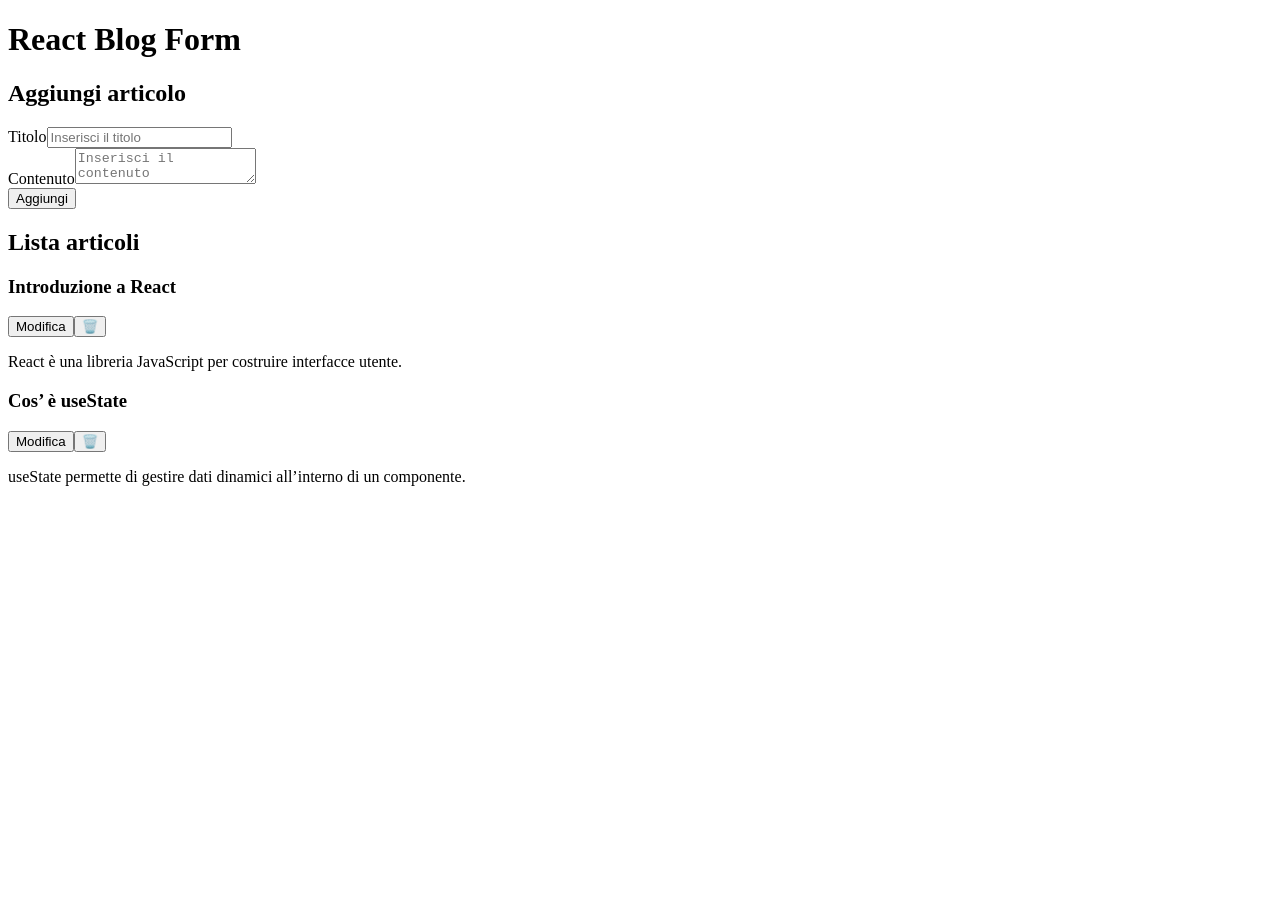
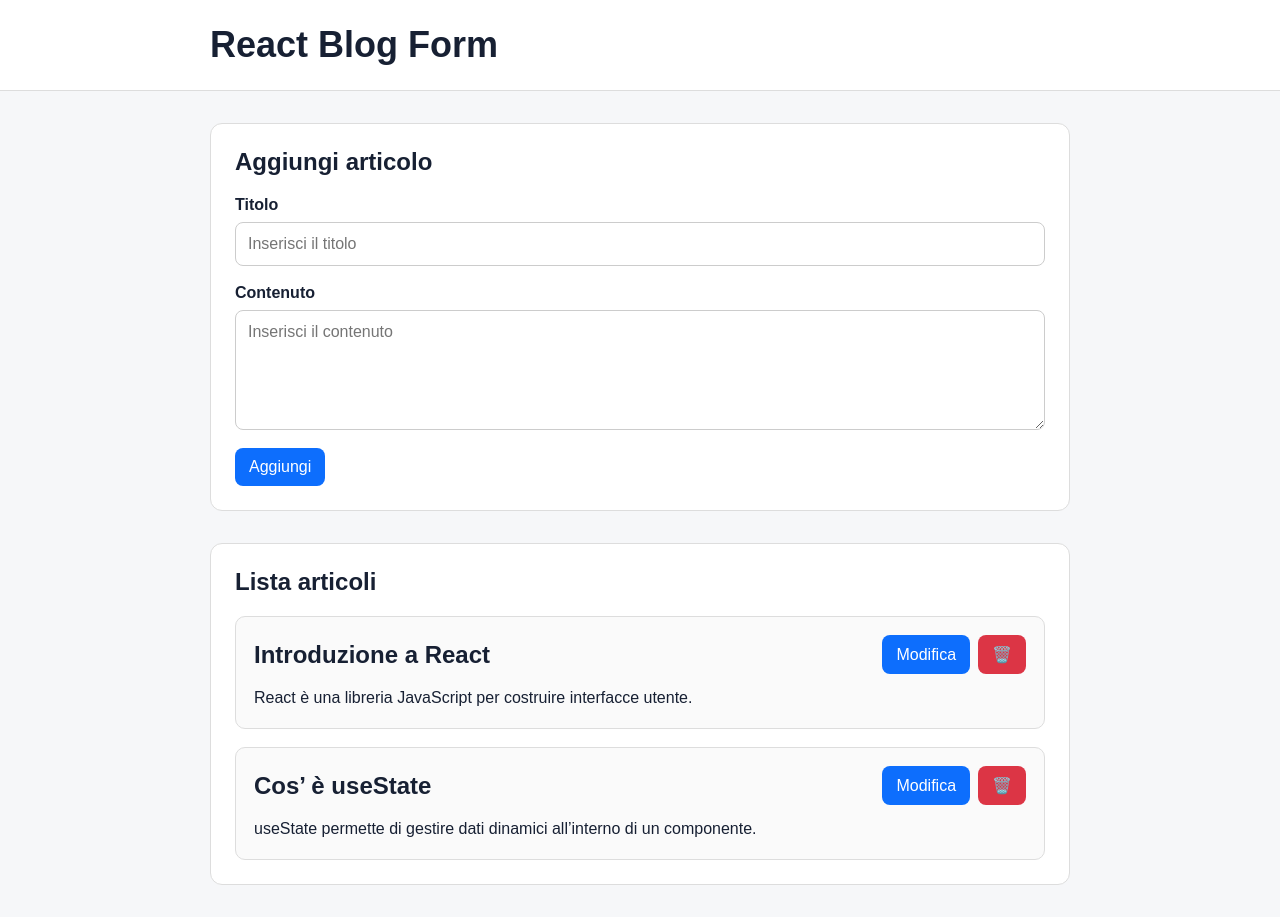
Before and after one commit to alessiaasmeraglia/react-form, a React (Vite) app: page / in a window 1280 px wide. Before the commit the page ends 800 px from the top, so only its background shows below. Built offline with nearby package versions, Linux system fonts and the light colour scheme.

Commit message:
Aggiunto lo stile

```diff
--- a/src/index.css
+++ b/src/index.css
@@ -0,0 +1,143 @@
+* {
+  box-sizing: border-box;
+  margin: 0;
+  padding: 0;
+}
+
+body {
+  font-family: Arial, Helvetica, sans-serif;
+  background-color: #f6f7f9;
+  color: #172033;
+}
+
+button,
+input,
+textarea {
+  font: inherit;
+}
+
+button {
+  cursor: pointer;
+}
+
+.container {
+  max-width: 900px;
+  margin: 0 auto;
+  padding: 0 20px;
+}
+
+.page-header {
+  background-color: #ffffff;
+  border-bottom: 1px solid #dddddd;
+  padding: 24px 0;
+  margin-bottom: 32px;
+}
+
+.page-header h1 {
+  font-size: 36px;
+}
+
+.form-section,
+.articles-section {
+  background-color: #ffffff;
+  border: 1px solid #dddddd;
+  border-radius: 12px;
+  padding: 24px;
+  margin-bottom: 32px;
+}
+
+.form-section h2,
+.articles-section h2 {
+  margin-bottom: 20px;
+}
+
+.article-form {
+  display: flex;
+  flex-direction: column;
+  gap: 18px;
+}
+
+.form-group {
+  display: flex;
+  flex-direction: column;
+  gap: 8px;
+}
+
+.form-group label {
+  font-weight: 700;
+}
+
+.form-group input,
+.form-group textarea,
+.edit-form input {
+  border: 1px solid #cccccc;
+  border-radius: 8px;
+  padding: 12px;
+}
+
+.form-group textarea {
+  min-height: 120px;
+  resize: vertical;
+}
+
+.article-form button,
+.edit-form button,
+.article-actions button {
+  border: none;
+  border-radius: 8px;
+  padding: 10px 14px;
+  background-color: #0d6efd;
+  color: white;
+}
+
+.article-form button {
+  align-self: flex-start;
+}
+
+.articles-list {
+  display: flex;
+  flex-direction: column;
+  gap: 18px;
+}
+
+.article-card {
+  border: 1px solid #dddddd;
+  border-radius: 10px;
+  padding: 18px;
+  background-color: #fafafa;
+}
+
+.article-header {
+  display: flex;
+  justify-content: space-between;
+  gap: 16px;
+  align-items: center;
+  margin-bottom: 12px;
+}
+
+.article-header h3 {
+  font-size: 24px;
+}
+
+.article-card p {
+  line-height: 1.5;
+}
+
+.article-actions {
+  display: flex;
+  gap: 8px;
+}
+
+.article-actions .delete-button {
+  background-color: #dc3545;
+}
+
+.edit-form {
+  width: 100%;
+  display: flex;
+  gap: 8px;
+}
+
+.edit-form input {
+  flex: 1;
+}
```
